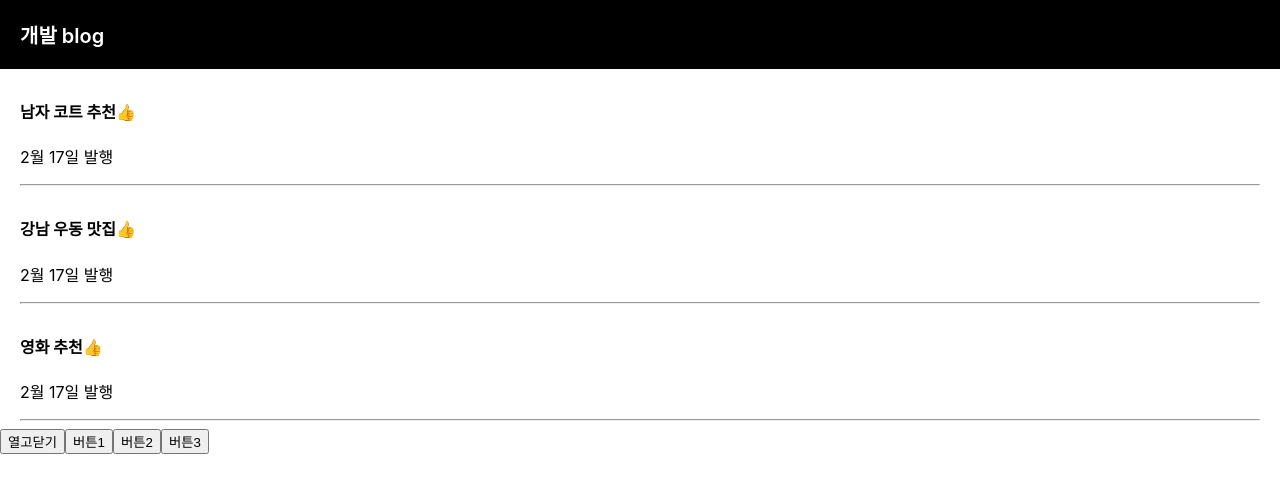
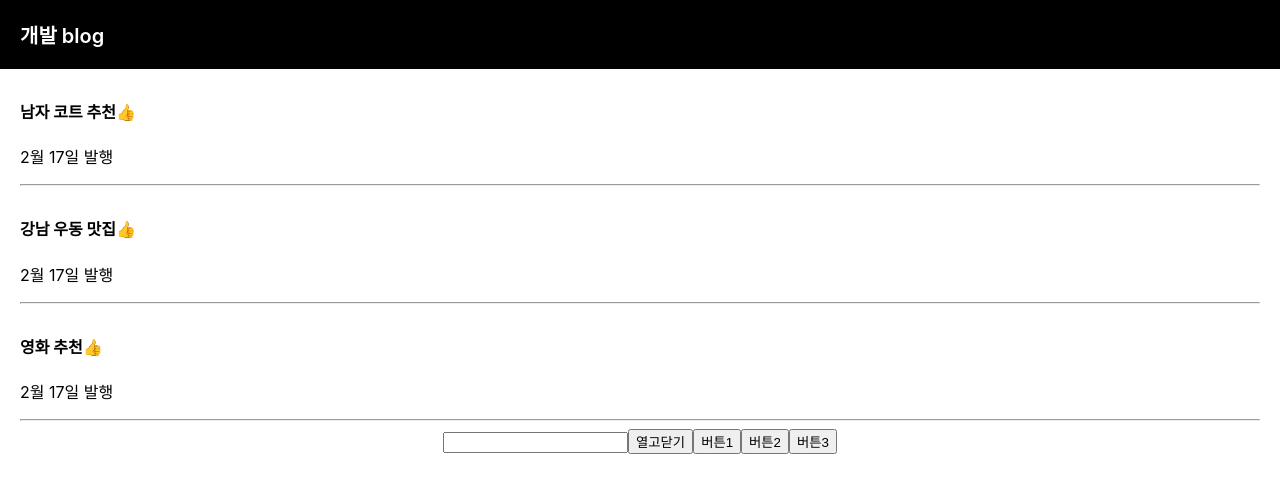
Before and after one commit to kaperrdenden/react-projects, a React (Create React App) app in the folder blog/: page / in a window 1280 px wide. Shown: the top 492 px of the page. Built offline with nearby package versions, Linux system fonts and the light colour scheme.

Commit message:
input으로 입력한 값을 state에 옮기기

```diff
--- a/blog/src/App.css
+++ b/blog/src/App.css
@@ -1,4 +1,5 @@
 body {
+  text-align: center;
 }
 
 .modal {
--- a/blog/src/App.js
+++ b/blog/src/App.js
@@ -11,6 +11,8 @@ function App() {
   let [modal, modal변경] = useState(false);
   let [누른제목, 누른제목변경] = useState(0);
 
+
+  let [입력값, 입력값변경] = useState('');
   function 제목바꾸기(){
     let coppiedArray = [...글제목];
     coppiedArray[0] = "여자 코트 추천";
@@ -52,6 +54,11 @@ function App() {
           })
         }
 
+        {입력값}
+        <input  value={입력값}  onChange={(e)=>{
+           입력값변경(e.target.value);
+           } } />
+
         <button onClick={ ()=> {modal변경(!modal) }}>열고닫기</button>
         <button onClick={ ()=>{ 누른제목변경(0) } }>버튼1</button>
         <button onClick={ ()=>{ 누른제목변경(1) } }>버튼2</button>
```
